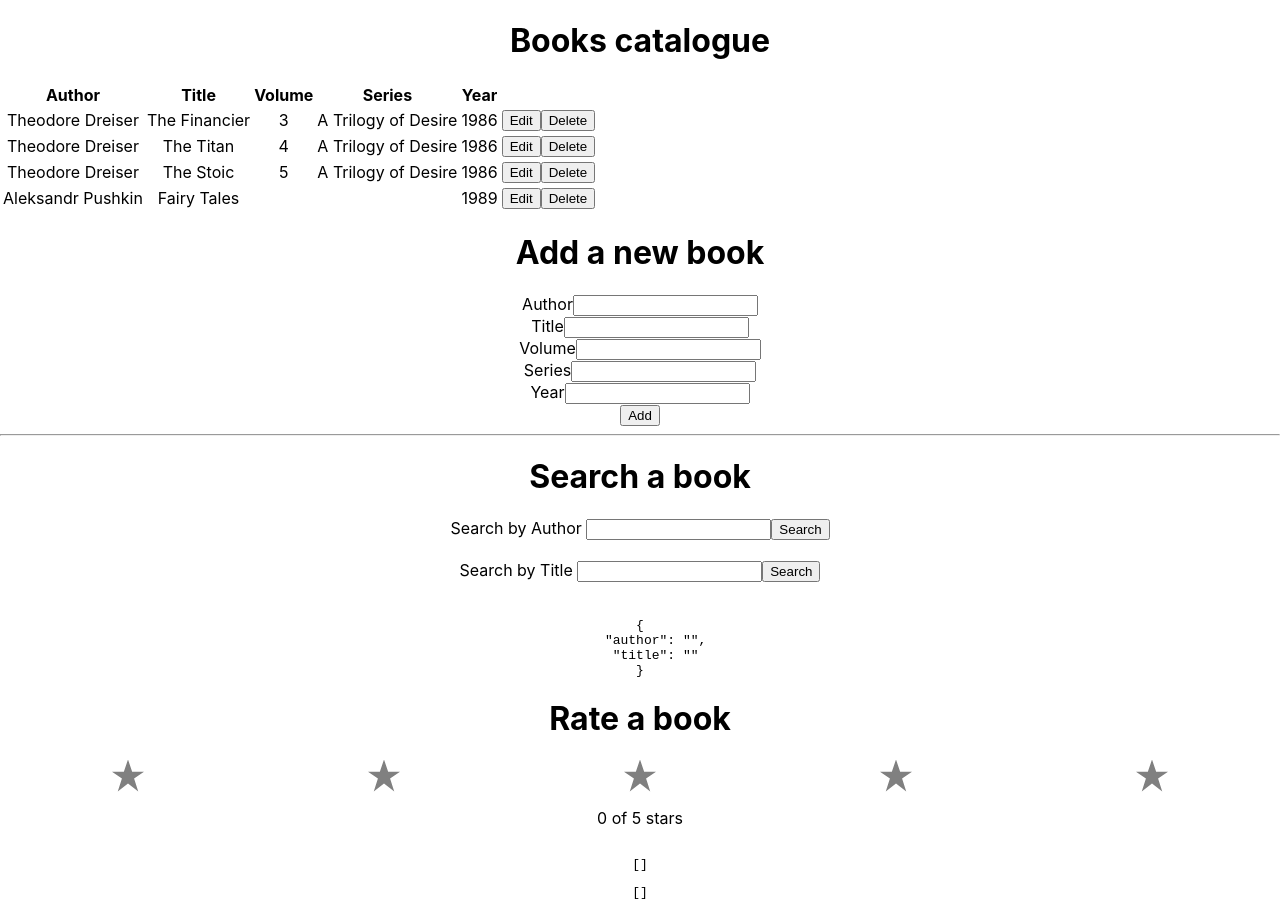
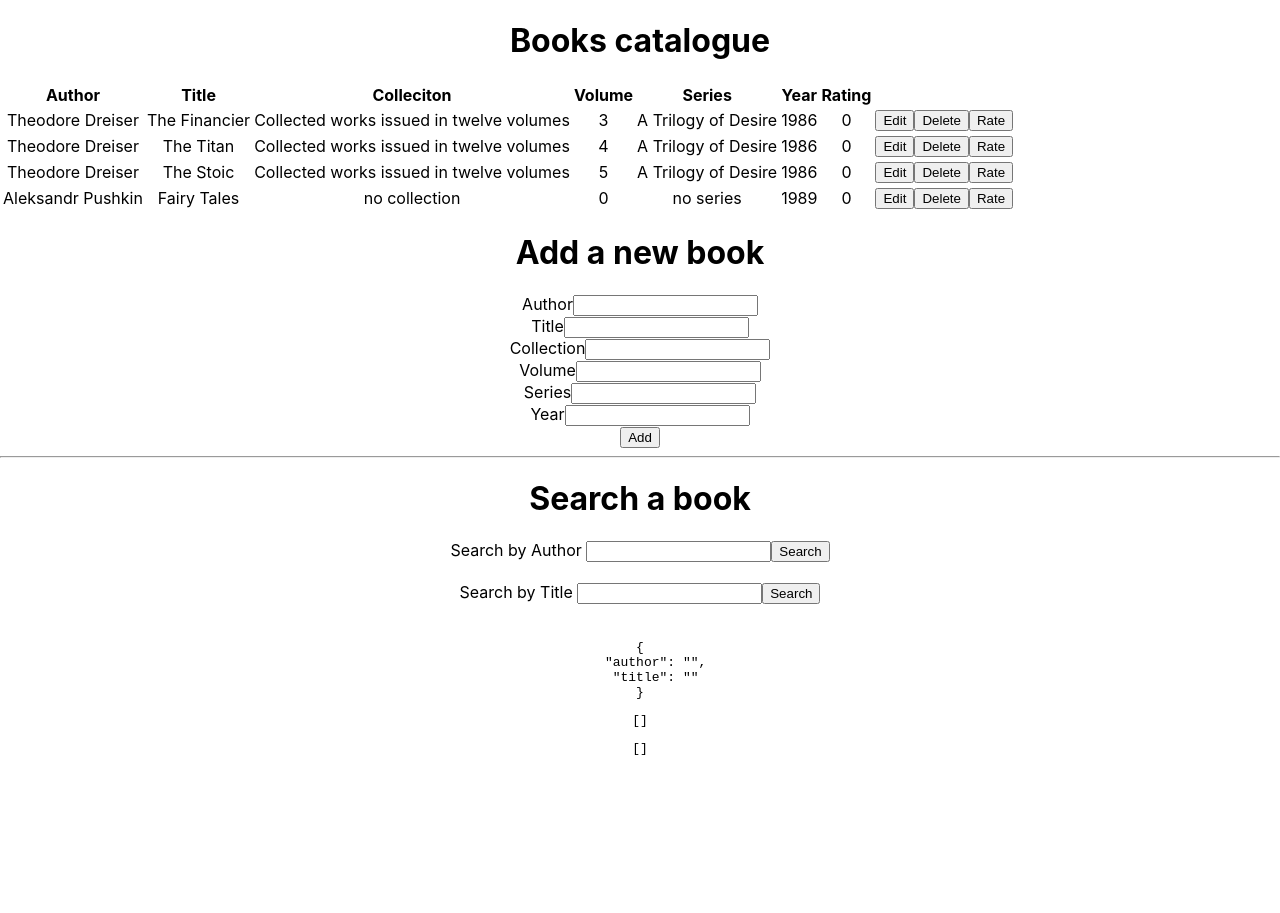
Before and after one commit to anmud/book-catalogue-app, a React (Create React App) app: page / in a window 1280 px wide. After the commit the page ends 800 px from the top, so only its background shows below. Built offline with nearby package versions, Linux system fonts and the light colour scheme.

Commit message:
edit/delete part

```diff
--- a/src/App.js
+++ b/src/App.js
@@ -1,55 +1,125 @@
 import React, {useState} from 'react';
 import './App.css';
-//import StarRating from "./StarRating"
 import Catalogue from './component/books-catalogue/Component'
 import AddBook from './component/add-book/Component';
 import SearchBook from './component/search/Component';
-import Rating from './component/rating/Component'
+import Rating from './component/rating/Component';
+import EditBook from './component/edit-book/Component'
+
 
 function App() {
   const [books, setBooks] = useState([
-    {id: 1,
+    {
+      id: 1,
       author: "Theodore Dreiser",
       title: "The Financier",
       collection: "Collected works issued in twelve volumes",
       volume: 3,
       series: "A Trilogy of Desire",
-    year: 1986, },
-    {id: 2,
+      year: 1986,
+      rating: 0
+    },
+    {
+      id: 2,
       author: "Theodore Dreiser",
       title: "The Titan",
       collection: "Collected works issued in twelve volumes",
       volume: 4,
       series: "A Trilogy of Desire",
-    year: 1986, },
-    {id: 3,
+      year: 1986,
+      rating: 0
+    },
+    {
+      id: 3,
       author: "Theodore Dreiser",
       title: "The Stoic",
       collection: "Collected works issued in twelve volumes",
       volume: 5,
       series: "A Trilogy of Desire",
-      year: 1986, },
-      {id: 4,
+      year: 1986,
+      rating: 0
+    },
+    {
+      id: 4,
       author: "Aleksandr Pushkin",
       title: "Fairy Tales",
+      collection: "no collection",
+      volume: 0,
+      series: "no series",
+      year: 1989,
+      rating: 0
+    },
+  ])
+
+  const [currentBook, setCurrentBook] = useState({
+    id: 0,
+    author: "",
+    title: " ",
+    collection: "",
     volume: '',
     series: "",
-        year: 1989, },
-    ])
+    year: 0,
+    rating: 0
+  })
 
+  const [editing, setEditing] = useState(false)
 
   const addNewBook = newBook => {
     newBook.id = books.length + 1
     setBooks([...books, newBook])
   }
 
+  const updateBook = ({ currentBook, id }) => {
+      setEditing(false)
+      setBooks(books.map(book => (book.id === id ? currentBook : book)))
+  }
+
+  const editRow = book => {
+    setEditing(true)
+    setCurrentBook({
+      ...currentBook,
+      id: book.id,
+      author: book.author,
+      title: book.title,
+      collection: book.collection,
+      volume: book.volume,
+      series: book.series,
+      year: book.year,
+      rating: book.rating
+    })
+  }
+
+  const [rate, setRate] = useState(false)
+
+  const [bookToRate, setBookToRate] = useState({
+    id: 0,
+    author: " ",
+    title: " ",
+    rating: 0
+  })
+
+  const editRating = book => {
+    setRate(true)
+    setBookToRate({
+      ...bookToRate,
+      id: book.id,
+      author: book.author,
+      title: book.title,
+      rating: book.rating
+    })
+  }
+
+  const updateRating = ({bookToRate, id}) => {
+    setRate(false)
+    setBooks(books.map(book => (book.id === bookToRate.id ? {...book, rating: bookToRate.rating} : book)))
+  }
 
   const [booksByAuthor, setBooksByAuthor] = useState([])
   const [booksByTitle, setBooksByTitle] = useState([])
 
 
-const searchByAutor = ({searchValue, books}) => {
- const bookByAutor =  books.filter(book => {
+  const searchByAutor = ({ searchValue, books }) => {
+    const bookByAutor = books.filter(book => {
       return book.author.toLowerCase().includes(searchValue.author.toLowerCase())
     })
     console.log("bookByAuthor", bookByAutor)
@@ -58,7 +128,7 @@ const searchByAutor = ({searchValue, books}) => {
 
   }
 
-const searchByTitle = ({searchValue, books}) => {
+  const searchByTitle = ({ searchValue, books }) => {
     const bookByTitle = books.filter(book => {
       return book.title.toLowerCase().includes(searchValue.title.toLowerCase())
     })
@@ -67,15 +137,71 @@ const searchByTitle = ({searchValue, books}) => {
     return setBooksByTitle(bookByTitle)
   }
 
-const [totalStars, setTotal] = useState(5)
+
+  const deleteBook = ({ books, bookId }) => {
+    setBooks(books.filter(book => book.id !== bookId))
+  }
 
 
   return (
     <div className="App">
-    <h1>Books catalogue</h1>
 
-    <Catalogue books={books}/>
-    <AddBook addNewBook={addNewBook}/>
+      <div>
+        {rate ? (
+
+          <div>
+            <Rating
+              books={books}
+              setBooks={setBooks}
+              rate={rate}
+              setRate={setRate}
+              updateRating={updateRating}
+              bookToRate={bookToRate}
+              setBookToRate={setBookToRate}
+            />
+          </div>
+
+        ) : (
+
+            <div>
+
+              <Catalogue
+                books={books}
+                setBooks={setBooks}
+                deleteBook={deleteBook}
+                editRow={editRow}
+                editRating={editRating}
+              />
+
+            </div>
+
+          )}
+
+
+      </div>
+
+      <div>
+        {editing ? (
+
+          <div>
+            <EditBook
+              editing={editing}
+              setEditing={setEditing}
+              currentBook={currentBook}
+              setCurrentBook={setCurrentBook}
+              updateBook={updateBook}
+            />
+          </div>
+
+        ) : (
+
+            <div>
+              <AddBook addNewBook={addNewBook} />
+            </div>
+
+          )}
+      </div>
+
       <SearchBook
         searchByAutor={searchByAutor}
         searchByTitle={searchByTitle}
@@ -83,8 +209,6 @@ const [totalStars, setTotal] = useState(5)
         booksByTitle={booksByTitle}
         books={books}
       />
-    <Rating totalStars={totalStars}/>
-
 
       <pre>{JSON.stringify(booksByAuthor, null, 4)}</pre>
       <pre>{JSON.stringify(booksByTitle, null, 4)}</pre>
--- a/src/component/add-book/Component.js
+++ b/src/component/add-book/Component.js
@@ -7,9 +7,11 @@ function AddBook(props) {
     id: null,
     author: "",
     title: "",
+    collection: "",
     volume: "",
     series: "",
     year: "",
+    rating: 0,
   })
 
 const handleInputChange = (event) => {
@@ -37,6 +39,9 @@ const handleInputChange = (event) => {
   <label>Title</label>
   <input type="text" name="title" value={newBook.title} onChange={handleInputChange} />
  <br/>
+ <label>Collection</label>
+  <input type="text" name="collection" value={newBook.collection} onChange={handleInputChange} />
+ <br/>
   <label>Volume</label>
   <input type="text" name="volume" value={newBook.volume} onChange={handleInputChange} />
 <br/>
--- a/src/component/books-catalogue/Component.js
+++ b/src/component/books-catalogue/Component.js
@@ -2,32 +2,54 @@ import React  from 'react';
 
 
 function Catalogue(props) {
+  // CRUD - Create, Read, Update, Delete
+  // Create: setState()
+  // Read: render()
+  // Update: map() --> reduce()
+  // Delete: filter() --> reduce()
+
+  // [{id: 1, name: "Anastasia"}, {id: 2, name: "Dimitri"}].map(entry => {
+  //    entry.name === "Anastasia"
+   //       ? ({id: entry.id, firstName: entry.name, lastName: "Mudrova"})
+    //      : entry
+
+
+ // })
+
+ const {books, deleteBook, editRow, editRating} = props
+
 
   return (
     <div className="App">
-{/* books table */}
+  <h1>Books catalogue</h1>
+
     <table>
     <thead>
       <tr>
         <th>Author</th>
         <th>Title</th>
+        <th>Colleciton</th>
         <th>Volume</th>
         <th>Series</th>
         <th>Year</th>
+        <th>Rating</th>
       </tr>
     </thead>
     <tbody>
-        {props.books.length > 0 ?
-        (props.books.map(book => (
+        {books.length > 0 ?
+        (books.map(book => (
       <tr key={book.id}>
         <td>{book.author}</td>
         <td>{book.title}</td>
+        <td>{book.collection}</td>
         <td>{book.volume}</td>
         <td>{book.series}</td>
         <td>{book.year}</td>
+        <td>{book.rating}</td>
         <td>
-          <button >Edit</button>
-          <button >Delete</button>
+          <button onClick={() => editRow(book)}>Edit</button>
+          <button onClick={()=>deleteBook({books: books, bookId: book.id})}>Delete</button>
+          <button onClick={() => editRating(book)}>Rate</button>
         </td>
       </tr>
         ))
@@ -38,7 +60,7 @@ function Catalogue(props) {
     )}
     </tbody>
   </table>
-   {/* books table end */}
+
 
 
 
--- /dev/null
+++ b/src/component/edit-book/Component.js
@@ -0,0 +1,56 @@
+import React, {useState} from 'react';
+
+
+function EditBook(props) {
+
+    const { currentBook, setCurrentBook, editing, setEditing, updateBook } = props
+
+    const handleInputChange = (event) => {
+        const { name, value } = event.target
+        setCurrentBook({ ...currentBook, [name]: value })
+    }
+
+  return (
+      <div className="App">
+          <h1>Update a book </h1>
+          <form
+              onSubmit={event => {
+                  event.preventDefault();
+                  updateBook({ currentBook: currentBook, id: currentBook.id })
+              }}
+          >
+              <label>Author</label>
+              <input type="text" name="author" value={currentBook.author} onChange={handleInputChange} />
+              <br />
+
+              <label>Title</label>
+              <input type="text" name="title" value={currentBook.title} onChange={handleInputChange} />
+              <br />
+
+              <label>Collection</label>
+              <input type="text" name="collection" value={currentBook.collection} onChange={handleInputChange} />
+              <br />
+
+              <label>Volume</label>
+              <input type="text" name="volume" value={currentBook.volume} onChange={handleInputChange} />
+              <br />
+
+              <label>Series</label>
+              <input type="text" name="series" value={currentBook.series} onChange={handleInputChange} />
+              <br />
+
+              <label>Year</label>
+              <input type="text" name="year" value={currentBook.year} onChange={handleInputChange} />
+              <br />
+
+              <button> Update </button>
+              <button onClick={() => setEditing(false)}> Cancel </button>
+          </form>
+          <hr />
+
+
+      </div>
+  );
+}
+
+export default EditBook;
--- a/src/component/rating/Component.js
+++ b/src/component/rating/Component.js
@@ -1,33 +1,26 @@
-import React, {useState} from 'react';
-import Star from './Star'
-
-
-function Rating(props) {
+import React  from 'react';
 
 
 
-const [selectedStars, setSelectedStars] = useState(0)
+function Rating({ bookToRate, setBookToRate, updateRating}) {
 
 
+  const handleInputChange = (event) => {
+    const { name, value } = event.target
+    setBookToRate({ ...bookToRate, [name]: value })
+  }
 
   return (
-    <div className="App">
-    <h1>Rate a book</h1>
+    <div>
 
+      <h3>Set you rating (1-5)</h3>
 
-    <div className="star-rating">
-   {
-    [...Array(props.totalStars)].map((number, i) => (
-    <Star
-    key={i}
-    selected={i < (selectedStars || 0)}
-    onClick={() => setSelectedStars( i + 1)}
-   />
-   ))}
-    <p>
-      {selectedStars} of {props.totalStars} stars
-    </p>
-   </div>
+      <p>{bookToRate.author} : </p>
+      <p>"{bookToRate.title}"</p>
+      <br />
+      <input type="text" name="rating" value={bookToRate.rating} onChange={handleInputChange} />
+      <button onClick={() => updateRating({bookToRate: bookToRate, id: bookToRate.id})}>Rate</button>
+      <br />
 
 
     </div>
--- a/src/component/rating/Star.js
+++ /dev/null
@@ -1,18 +0,0 @@
-import React from 'react';
-
-
-
-function Star(props) {
-
-  return (
-    <div>
-
-
-   <div className={props.selected ? "star selected" : "star"} onClick={props.onClick}></div>
-
-
-    </div>
-  );
-}
-
-export default Star;
```
Lines whose indentation alone changed are shown as unchanged.
